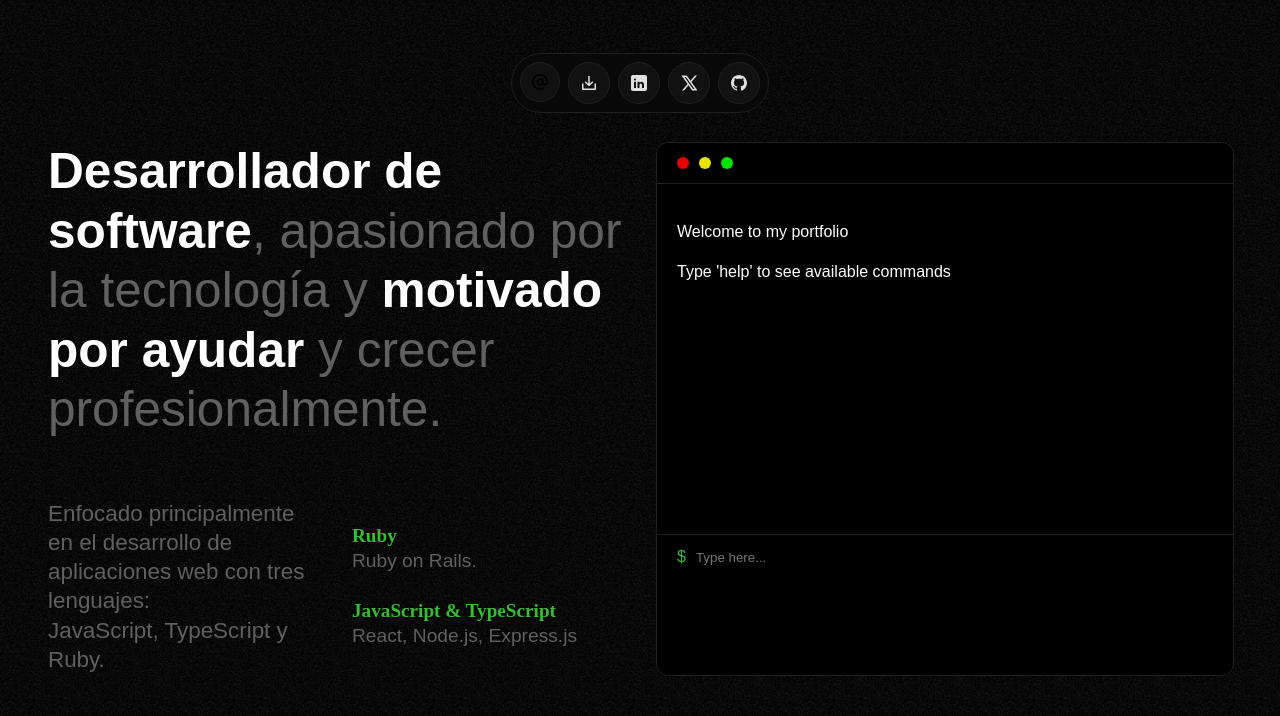
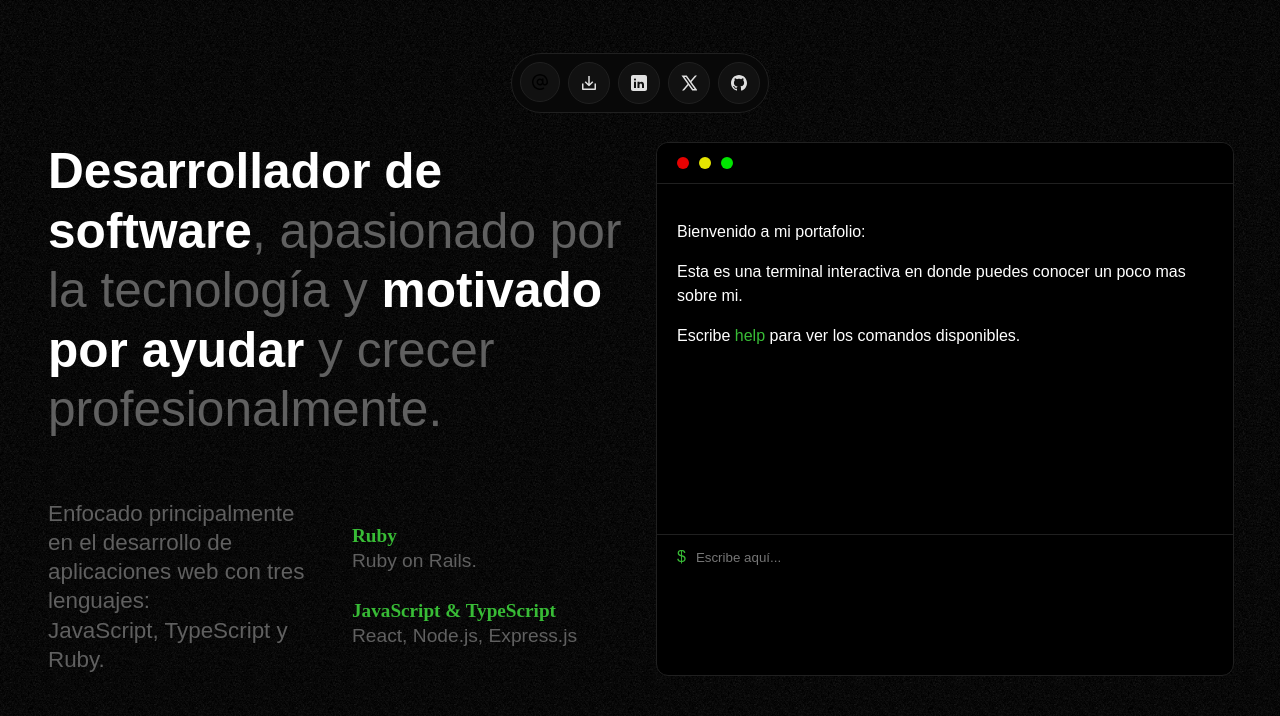
Before and after one commit to FranciscoJBrito/portfolio, a React (Vite) app: page / in a window 1280 px wide. Shown: the part 667-1383 px from the top of the page. Built offline with nearby package versions, Linux system fonts and the light colour scheme; a web font is replaced by a local one.

Commit message:
adding new commands

```diff
--- a/src/components/Terminal/Terminal.jsx
+++ b/src/components/Terminal/Terminal.jsx
@@ -57,7 +57,7 @@ const Terminal = () => {
           <input
             type="text"
             className="command_input"
-            placeholder="Type here..."
+            placeholder="Escribe aquí..."
             onChange={handleChange}
             spellCheck="false"
           />
--- a/src/components/Terminal/TerminalResults.jsx
+++ b/src/components/Terminal/TerminalResults.jsx
@@ -2,15 +2,15 @@ export const TerminalResults = {
   help: (
     <div className="terminal_results">
       <span className="command">{'> help'}</span>
-      <p className="terminal_result">Available commands:</p>
+      <p className="terminal_result">Comandos disponibles:</p>
       <ul className="result_list ">
-            <li>help</li>
-            <li>name</li>
-            <li>age</li>
-            <li>country</li>
-            <li>goals</li>
-            <li>favorite_tool</li>
-            <li>clear</li>
+            <li>help:  Todos los comandos disponibles</li>
+            <li>name:  Mi nombre completo</li>
+            <li>age:   Mi edad</li>
+            <li>country:  Mi país</li>
+            <li>goals:  Mis metas</li>
+            <li>favorite_tool:  Mi herramienta favorita</li>
+            <li>clear:  Limpia la consola</li>
       </ul>
     </div>
   ),
@@ -46,19 +46,20 @@ export const TerminalResults = {
   goals: (
     <div className="terminal_results">
       <span className="command">{'> goals'}</span>
-      <p className="terminal_result">Graduate as a computer engineer and found my own technology company</p>
+      <p className="terminal_result">Graduarme como ingeniero en computación y fundar mi propia empresa tecnológica</p>
     </div>
   ),
   default: (
     <div className="terminal_results">
-      <p>Welcome to my portfolio</p>
-      <p>Type 'help' to see available commands</p>
+      <p className="terminal_result">Bienvenido a mi portafolio:</p>
+      <p className="terminal_result">Esta es una terminal interactiva en donde puedes conocer un poco mas sobre mi.</p>
+      <p className="terminal_result">Escribe <span className="command">help</span> para ver los comandos disponibles.</p>
     </div>
 
   ),
   invalidCommand: (
     <div className="terminal_results">
-      <p className="terminal_result invalid">Invalid command</p>
+      <p className="terminal_result invalid">Comando invalido</p>
     </div>
   ),
 };
```
